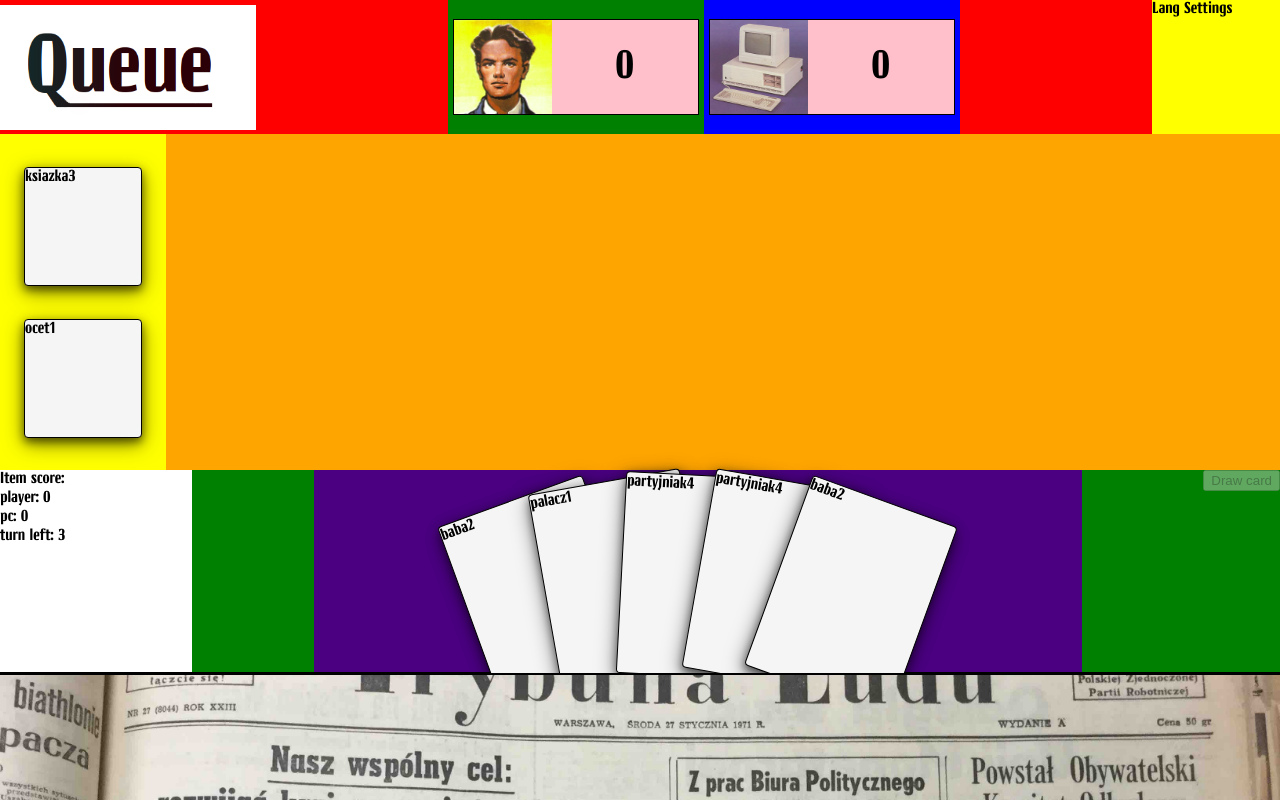
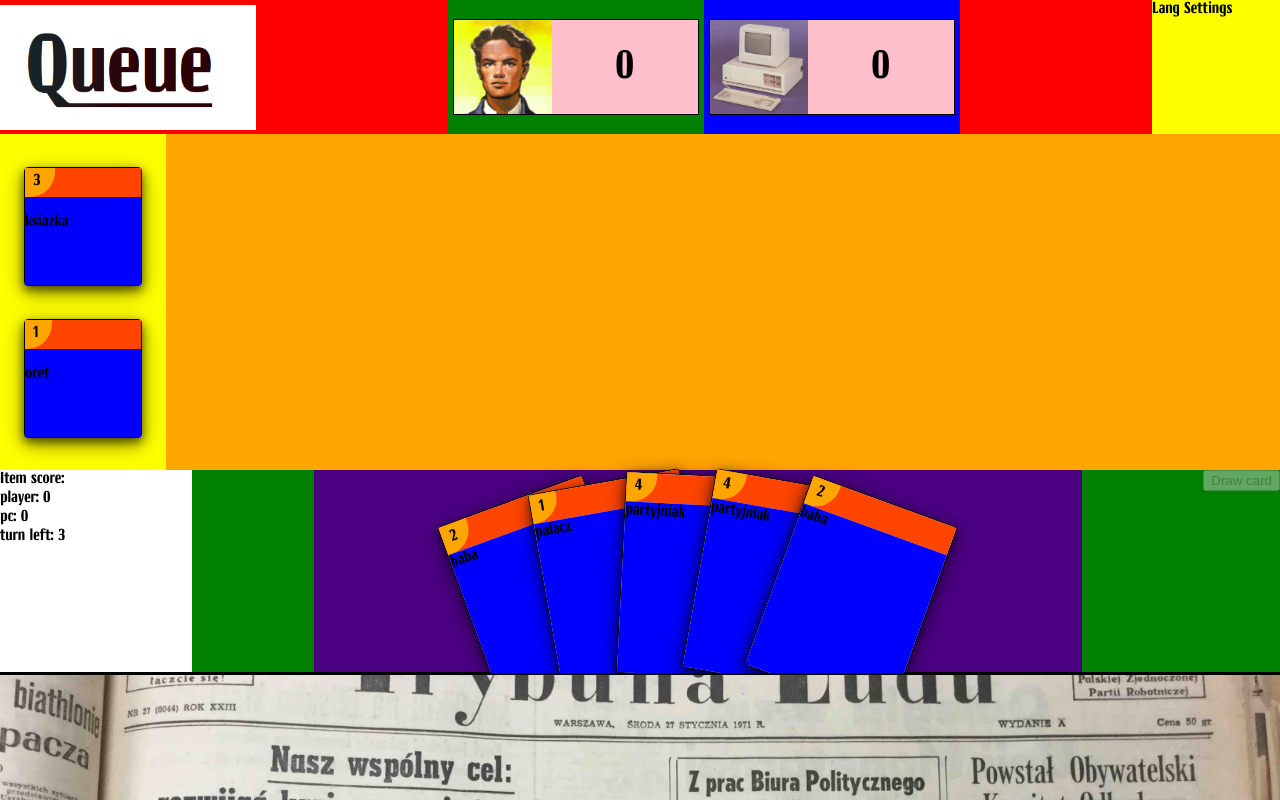
Before and after one commit to michalakweb/that-my-spot, a React (Create React App) app: page / in a window 1280 px wide. Shown: the top 800 px of the page. Built offline with nearby package versions, Linux system fonts and the light colour scheme.

Commit message:
styled the card and item divs

```diff
--- a/src/components/body/Item.js
+++ b/src/components/body/Item.js
@@ -2,8 +2,12 @@ import React from "react"
 
 const Item = props => (
   <div className="item">
-    {props.item.name}
-    {props.item.value}
+    <div className="item_header">
+      <p>{props.item.value}</p>
+    </div>
+    <div className="item_body">
+      <p>{props.item.name}</p>
+    </div>
   </div>
 )
 
--- a/src/components/footer/Card.js
+++ b/src/components/footer/Card.js
@@ -7,8 +7,10 @@ const Card = props => (
       props.selectCard(props.cardInfo, props.position)
     }}
   >
-    {props.cardInfo.name}
-    {props.cardInfo.value}
+    <div className="card_header">
+      <p>{props.cardInfo.value}</p>
+    </div>
+    <div className="card_body">{props.cardInfo.name}</div>
   </div>
 )
 
--- a/src/styles/body.scss
+++ b/src/styles/body.scss
@@ -19,12 +19,32 @@
 }
 
 .item {
+  display: flex;
+  flex-direction: column;
   width: 70%;
   height: 35%;
   background-color: #f5f5f5;
   box-shadow: 0 4px 8px 0 rgba(0, 0, 0, 0.5), 0 6px 20px 0 rgba(0, 0, 0, 0.5);
   border: 1px solid black;
   border-radius: 4px;
+}
+
+.item_header {
+  display: flex;
+  background-color: orangered;
+
+  p {
+    margin: 0;
+    padding: 4px 14px 6px 8px;
+    border-bottom-right-radius: 25px;
+    background-color: orange;
+  }
+}
+
+.item_body {
+  display: flex;
+  flex-grow: 1;
+  background-color: blue;
 }
 
 #line_container {
--- a/src/styles/footer.scss
+++ b/src/styles/footer.scss
@@ -30,6 +30,7 @@
 .card {
   z-index: 0;
   display: flex;
+  flex-direction: column;
   position: relative;
   border: 1px solid black;
   border-radius: 4px;
@@ -41,6 +42,24 @@
 .card:hover {
   z-index: 1;
   bottom: 5%;
+}
+
+.card_header {
+  display: flex;
+  background-color: orangered;
+
+  p {
+    margin: 0;
+    padding: 4px 14px 6px 8px;
+    border-bottom-right-radius: 25px;
+    background-color: orange;
+  }
+}
+
+.card_body {
+  display: flex;
+  flex-grow: 1;
+  background-color: blue;
 }
 
 .card0 {
```
